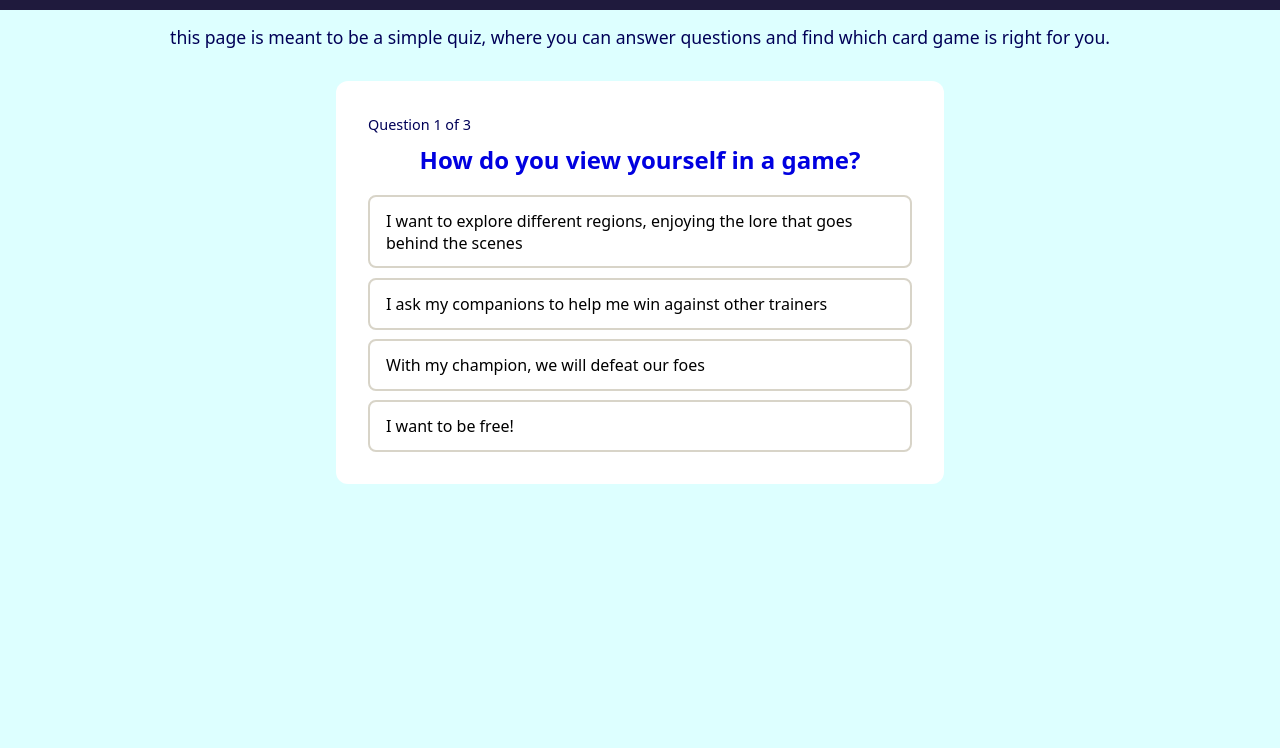
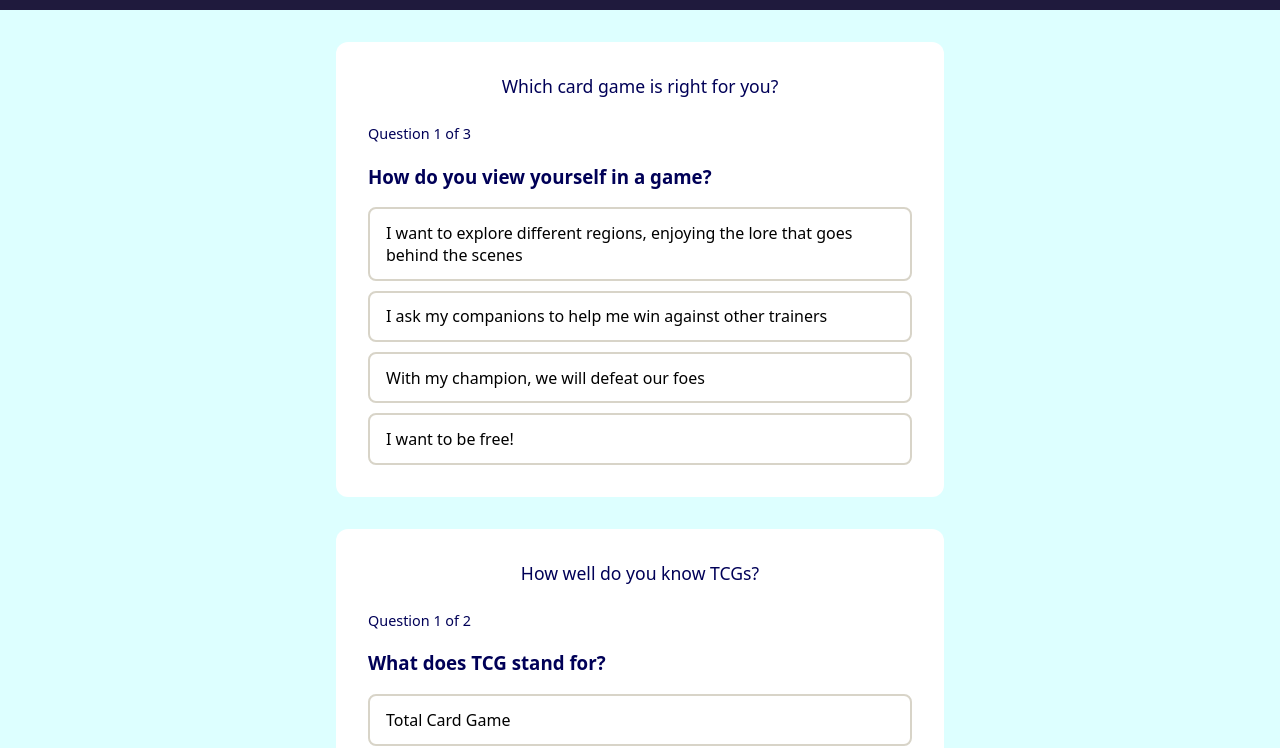
Before and after one commit to davegzun/my-website, a plain HTML site: page quiz.html in a window 1280 px wide. Shown: the part 55-803 px from the top of the page. Drawn offline with Linux system fonts and the light colour scheme.

```diff
--- a/quiz.css
+++ b/quiz.css
@@ -30,7 +30,7 @@
   .answers button:hover { border-color: var(--accent); }
   .answers button:focus-visible,
   #restart:focus-visible { outline: 3px solid var(--accent); outline-offset: 2px; }
-  #restart {
+  .restart {
     font: inherit;
     margin-top: 1rem;
     padding: 0.7rem 1.4rem;
@@ -56,6 +56,13 @@ body {
   margin: 2rem auto;   /* centers the card */
   padding: 2rem;
   border-radius: 12px;
+}
+
+.quiz-intro {
+  text-align: center;
+  font-size: 1.1rem;
+  font-weight: 400;
+  margin: 0 0 1.5rem;
 }
 
 h2 {
--- a/quiz.html
+++ b/quiz.html
@@ -19,20 +19,39 @@
     </nav>
   </header>
 
- <h2>this page is meant to be a simple quiz, where you can answer questions and find which card game is right for you.</h2>
+  <main>
+  <section class="quiz" id="quiz-preference">
+    <h2 class="quiz-intro">Which card game is right for you?</h2>
 
-<main class="quiz">
-  <section id="quiz-screen">
-    <p class="progress" id="progress"></p>
-    <h1 id="question"></h1>
-    <div class="answers" id="answers"></div>
+    <div class="quiz-screen">
+      <p class="progress"></p>
+      <h3 class="question"></h3>
+      <div class="answers"></div>
+    </div>
+
+    <div class="result-screen hidden">
+      <p class="progress">Your result</p>
+      <h3 class="result-title"></h3>
+      <p class="result-text"></p>
+      <button class="restart">Take it again</button>
+    </div>
   </section>
 
-  <section id="result-screen" class="hidden">
-    <p class="progress">Your result</p>
-    <h1 id="result-title"></h1>
-    <p id="result-text"></p>
-    <button id="restart">Take it again</button>
+  <section class="quiz" id="quiz-trivia">
+    <h2 class="quiz-intro">How well do you know TCGs?</h2>
+
+    <div class="quiz-screen">
+      <p class="progress"></p>
+      <h3 class="question"></h3>
+      <div class="answers"></div>
+    </div>
+
+    <div class="result-screen hidden">
+      <p class="progress">Your result</p>
+      <h3 class="result-title"></h3>
+      <p class="result-text"></p>
+      <button class="restart">Take it again</button>
+    </div>
   </section>
 </main>
 
--- a/quiz.js
+++ b/quiz.js
@@ -1,51 +1,14 @@
 
-  const results = {
-    a: { title: "Magic: The Gathering",  text: "You enjoy the classic that started it all." },
-    b: { title: "Pokemon TCG",   text: "Wether you enjoy playing the video games, the creatures that inhabit their world, or collect a specific pokemon. this game is right for you." },
-    c: { title: "Riftbound",   text: "You enjoyed the legends that you played in the game League of Legends, and want to battle alongside them through conquering lands." },
-    d: { title: "One Piece", text: "You want to be free!." }
-    // To add a fifth result, add:  e: { title: "...", text: "..." }
-  };
-
-  const questions = [
-    {
-      question: "How do you view yourself in a game?",
-      answers: [
-        { text: "I want to explore different regions, enjoying the lore that goes behind the scenes",  result: "a" },
-        { text: "I ask my companions to help me win against other trainers",     result: "b" },
-        { text: "With my champion, we will defeat our foes",  result: "c" },
-        { text: "I want to be free!",   result: "d" }
-      ]
-    },
-    {
-      question: "Pick a tool for the day:",
-      answers: [
-        { text: "A map",        result: "a" },
-        { text: "A toolbox",    result: "b" },
-        { text: "A sketchbook", result: "c" },
-        { text: "A phone",      result: "d" }
-      ]
-    },
-    {
-      question: "What do people say about you?",
-      answers: [
-        { text: "You're always up for something new", result: "a" },
-        { text: "You always finish what you start",   result: "b" },
-        { text: "You have the best ideas",            result: "c" },
-        { text: "You make everyone feel welcome",     result: "d" }
-      ]
-    }
-  ];
-
-  const quizScreen   = document.getElementById("quiz-screen");
-  const resultScreen = document.getElementById("result-screen");
-  const progressEl   = document.getElementById("progress");
-  const questionEl   = document.getElementById("question");
-  const answersEl    = document.getElementById("answers");
-  const titleEl      = document.getElementById("result-title");
-  const textEl       = document.getElementById("result-text");
-  const restartBtn   = document.getElementById("restart");
-
+  /* ---------- Quiz 1: preference quiz ---------- */
+function createQuiz(root, results, questions) {
+  const quizScreen   = root.querySelector(".quiz-screen");
+  const resultScreen = root.querySelector(".result-screen");
+  const progressEl   = root.querySelector(".quiz-screen .progress");
+  const questionEl   = root.querySelector(".question");
+  const answersEl    = root.querySelector(".answers");
+  const titleEl      = root.querySelector(".result-title");
+  const textEl       = root.querySelector(".result-text");
+  const restartBtn   = root.querySelector(".restart");
 
   let current = 0;
   let tally = {};
@@ -54,7 +17,6 @@
     tally = {};
     Object.keys(results).forEach(function (key) { tally[key] = 0; });
   }
-
 
   function showQuestion() {
     const q = questions[current];
@@ -69,7 +31,6 @@
       answersEl.appendChild(btn);
     });
   }
-
 
   function pickAnswer(resultKey) {
     tally[resultKey]++;
@@ -103,3 +64,119 @@
 
   resetTally();
   showQuestion();
+}
+
+/* ---------- Quiz 2: knowledge quiz ---------- */
+function createTrivia(root, questions) {
+  const quizScreen   = root.querySelector(".quiz-screen");
+  const resultScreen = root.querySelector(".result-screen");
+  const progressEl   = root.querySelector(".quiz-screen .progress");
+  const questionEl   = root.querySelector(".question");
+  const answersEl    = root.querySelector(".answers");
+  const titleEl      = root.querySelector(".result-title");
+  const textEl       = root.querySelector(".result-text");
+  const restartBtn   = root.querySelector(".restart");
+
+  let current = 0;
+  let score = 0;
+
+  function showQuestion() {
+    const q = questions[current];
+    progressEl.textContent = "Question " + (current + 1) + " of " + questions.length;
+    questionEl.textContent = q.question;
+    answersEl.innerHTML = "";
+
+    q.answers.forEach(function (text, index) {
+      const btn = document.createElement("button");
+      btn.textContent = text;
+      btn.addEventListener("click", function () { pickAnswer(index); });
+      answersEl.appendChild(btn);
+    });
+  }
+
+  function pickAnswer(index) {
+    if (index === questions[current].correct) score++;
+    current++;
+    if (current < questions.length) {
+      showQuestion();
+    } else {
+      showResult();
+    }
+  }
+
+  function showResult() {
+    titleEl.textContent = "You scored " + score + " out of " + questions.length;
+    textEl.textContent = score === questions.length
+      ? "Perfect score!"
+      : "Nice try! Take it again to improve.";
+    quizScreen.classList.add("hidden");
+    resultScreen.classList.remove("hidden");
+  }
+
+  restartBtn.addEventListener("click", function () {
+    current = 0;
+    score = 0;
+    resultScreen.classList.add("hidden");
+    quizScreen.classList.remove("hidden");
+    showQuestion();
+  });
+
+  showQuestion();
+}
+
+/* ---------- Data ---------- */
+const preferenceResults = {
+  a: { title: "Magic: The Gathering", text: "You enjoy the classic that started it all." },
+  b: { title: "Pokemon TCG", text: "Whether you enjoy playing the video games, the creatures that inhabit their world, or collect a specific pokemon, this game is right for you." },
+  c: { title: "Riftbound", text: "You enjoyed the legends that you played in the game League of Legends, and want to battle alongside them through conquering lands." },
+  d: { title: "One Piece", text: "You want to be free!" }
+};
+
+const preferenceQuestions = [
+  {
+    question: "How do you view yourself in a game?",
+    answers: [
+      { text: "I want to explore different regions, enjoying the lore that goes behind the scenes", result: "a" },
+      { text: "I ask my companions to help me win against other trainers", result: "b" },
+      { text: "With my champion, we will defeat our foes", result: "c" },
+      { text: "I want to be free!", result: "d" }
+    ]
+  },
+  {
+    question: "Pick a tool for the day:",
+    answers: [
+      { text: "A map", result: "a" },
+      { text: "A toolbox", result: "b" },
+      { text: "A sketchbook", result: "c" },
+      { text: "A phone", result: "d" }
+    ]
+  },
+  {
+    question: "What do people say about you?",
+    answers: [
+      { text: "You're always up for something new", result: "a" },
+      { text: "You always finish what you start", result: "b" },
+      { text: "You have the best ideas", result: "c" },
+      { text: "You make everyone feel welcome", result: "d" }
+    ]
+  }
+];
+
+const triviaQuestions = [
+  {
+    question: "What does TCG stand for?",
+    answers: ["Total Card Game", "Trading Card Game", "Team Card Game", "Tactical Card Game"],
+    correct: 1
+  },
+  {
+    question: "Which company makes the Pokémon TCG?",
+    answers: ["Wizards of the Coast", "The Pokémon Company", "Bandai", "Riot Games"],
+    correct: 1
+  }
+  // Add your own questions here. "correct" is the position of the
+  // right answer, counting from 0.
+];
+
+/* ---------- Start both quizzes ---------- */
+createQuiz(document.getElementById("quiz-preference"), preferenceResults, preferenceQuestions);
+createTrivia(document.getElementById("quiz-trivia"), triviaQuestions);
```
Also changed, not shown: 30th-pikachu-reveal-169-en.png (added), OnePieceBanner1-1024x832.jpg (added).
